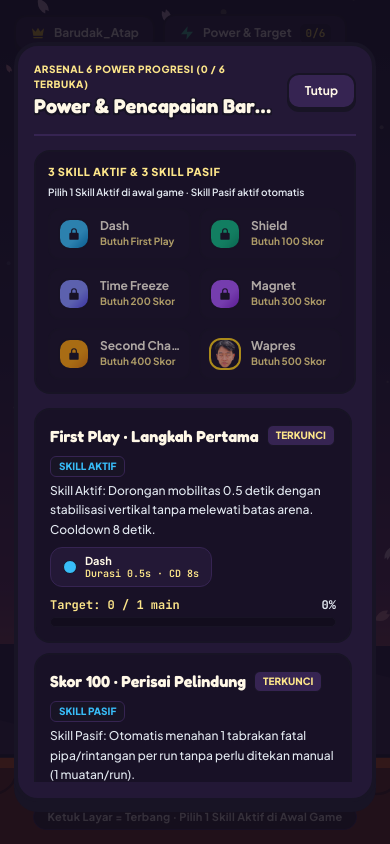
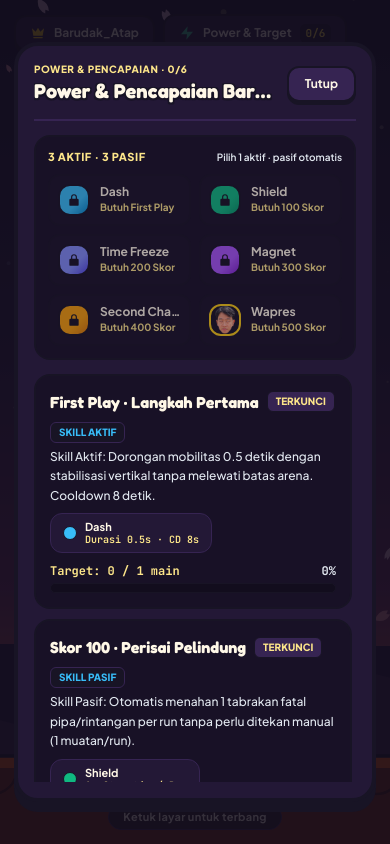
Before and after one commit to HAF2004/game-kucing, a React (Vite) app: page / in a window 390 px wide. Both pictures are taken after a click on the button "Buka Daftar Pencapaian dan Arsenal Power Barudak". Built offline with nearby package versions, Linux system fonts and the light colour scheme; no server answers.

Commit message:
refactor: simplify responsive game UI

```diff
--- a/src/App.tsx
+++ b/src/App.tsx
@@ -843,7 +843,7 @@ export default function App() {
   const equippedPowerSpec = POWER_ABILITIES[equippedRewardId] ?? POWER_ABILITIES.none;
 
   return (
-    <main className="relative w-screen h-screen overflow-hidden bg-[#181425] select-none">
+    <main className="relative w-screen h-[100dvh] min-h-[100svh] overflow-hidden bg-[#181425] select-none">
       {/* Isolated Full-Viewport 60 FPS Canvas */}
       <canvas
         ref={canvasRef}
--- a/src/components/AchievementsModal.tsx
+++ b/src/components/AchievementsModal.tsx
@@ -48,7 +48,7 @@ export const AchievementsModal: React.FC<AchievementsModalProps> = ({
         <div className="flex items-center justify-between gap-3 pb-3.5 border-b-2 border-[#362452]">
           <div className="min-w-0">
             <div className="text-[10px] sm:text-[11px] font-extrabold uppercase tracking-wider text-[#FDE68A]">
-              ARSENAL 6 POWER PROGRESI ({unlockedCount} / {achievements.length} TERBUKA)
+              POWER &amp; PENCAPAIAN · {unlockedCount}/{achievements.length}
             </div>
             <h2
               id="achievements-modal-title"
@@ -71,12 +71,12 @@ export const AchievementsModal: React.FC<AchievementsModalProps> = ({
         <div className="mt-3.5 bg-[#181126] border-2 border-[#181425] rounded-2xl p-3 sm:p-3.5">
           <div className="flex flex-wrap items-center justify-between gap-1 mb-2">
             <span className="text-[11px] sm:text-xs font-extrabold uppercase tracking-wider text-[#FDE68A]">
-              3 SKILL AKTIF &amp; 3 SKILL PASIF
+              3 AKTIF · 3 PASIF
             </span>
             <span className="text-[10px] sm:text-[11px] font-semibold text-[#E2E8F0]">
               {canSelectSkill
-                ? 'Pilih 1 Skill Aktif di awal game · Skill Pasif aktif otomatis'
-                : 'Skill Aktif dikunci saat bermain · Kembali ke Layar Utama untuk ganti skill'}
+                ? 'Pilih 1 aktif · pasif otomatis'
+                : 'Skill aktif terkunci saat bermain'}
             </span>
           </div>
 
--- a/src/components/HudOverlay.tsx
+++ b/src/components/HudOverlay.tsx
@@ -202,7 +202,7 @@ export const HudOverlay: React.FC<HudOverlayProps> = ({
           {/* Passive Skills Status Strip (Shield 100, Magnet 300, Second Chance 400) — Status-only, no manual button */}
           <div
             data-testid="hud-passive-skills"
-            className="flex flex-wrap items-center gap-1 max-w-[260px] sm:max-w-none"
+            className="hidden sm:flex flex-wrap items-center gap-1 max-w-[260px] sm:max-w-none"
             aria-label="Status Skill Pasif"
           >
             {PASSIVE_POWER_IDS.map((pid) => {
@@ -447,8 +447,9 @@ export const HudOverlay: React.FC<HudOverlayProps> = ({
               <div className="font-display text-xs font-extrabold truncate">
                 SKILL AKTIF: {isPowerUnlocked ? equippedPower.shortName.toUpperCase() : 'TERKUNCI'}
               </div>
-              <div className="text-[10px] font-semibold text-[#FDE68A] truncate">
-                Dipilih di awal game · Tidak bisa diganti saat terbang
+              <div className="text-[10px] font-semibold text-[#FDE68A] truncate" title="Dipilih di awal game dan terkunci saat terbang">
+                <span className="sm:hidden">Skill pilihan</span>
+                <span className="hidden sm:inline">Dipilih di awal · terkunci saat terbang</span>
               </div>
             </div>
           </div>
@@ -462,10 +463,10 @@ export const HudOverlay: React.FC<HudOverlayProps> = ({
       {/* DESKTOP BOTTOM CONTROL REMINDER (Hidden on mobile) */}
       <div className="hidden md:flex justify-between items-end text-[11px] font-bold text-[#FDE68A] hud-stroke-sm">
         <span className="px-2.5 py-1 rounded-lg bg-[#181425]/80 border border-[#362452]">
-          REKOR: {Math.round(hud.bestScore)} · SKILL PILIHAN: {equippedPower.shortName.toUpperCase()} (TERKUNCI SAAT TERBANG)
+          REKOR {Math.round(hud.bestScore)} · SKILL {equippedPower.shortName.toUpperCase()}
         </span>
         <span className="px-2.5 py-1 rounded-lg bg-[#181425]/80 border border-[#362452]">
-          [SPASI / KLIK] TERBANG · [SHIFT / E] AKTIFKAN {equippedPower.shortName.toUpperCase()} · [P] JEDA
+          [SPASI / KLIK] TERBANG · [SHIFT / E] SKILL · [P] JEDA
         </span>
       </div>
     </div>
--- a/src/components/LeaderboardModal.tsx
+++ b/src/components/LeaderboardModal.tsx
@@ -73,12 +73,12 @@ export const LeaderboardModal: React.FC<LeaderboardModalProps> = ({
       aria-modal="true"
       aria-labelledby="leaderboard-modal-title"
     >
-      <div className="w-full max-w-2xl max-h-[90vh] flex flex-col bg-[#231836] border-[4px] border-[#181425] rounded-3xl p-5 md:p-6 shadow-[0_10px_0_#181425] text-[#FFF8E7]">
+      <div className="w-full max-w-2xl max-h-[calc(100dvh-1rem)] sm:max-h-[90vh] flex flex-col bg-[#231836] border-[3px] sm:border-[4px] border-[#181425] rounded-2xl sm:rounded-3xl p-4 sm:p-5 md:p-6 shadow-[0_10px_0_#181425] text-[#FFF8E7]">
         {/* Header */}
         <div className="flex items-center justify-between gap-3 pb-4 border-b-2 border-[#362452]">
           <div>
             <div className="text-[11px] font-extrabold uppercase tracking-widest text-[#FDE68A]">
-              PAPAN PERINGKAT GLOBAL & PROFIL
+              PAPAN PERINGKAT & PROFIL
             </div>
             <h2
               id="leaderboard-modal-title"
@@ -93,7 +93,7 @@ export const LeaderboardModal: React.FC<LeaderboardModalProps> = ({
             aria-label="Tutup Papan Peringkat"
             className="px-3.5 py-2 rounded-xl bg-[#362452] hover:bg-[#463068] border-2 border-[#181425] shadow-[0_3px_0_#181425] text-xs font-bold text-[#FFF8E7] cursor-pointer"
           >
-            Tutup [Esc]
+            <span>Tutup</span><span className="hidden sm:inline"> [Esc]</span>
           </button>
         </div>
 
@@ -103,7 +103,7 @@ export const LeaderboardModal: React.FC<LeaderboardModalProps> = ({
             <div>
               <div className="flex items-center gap-2">
                 <span className="text-[11px] font-extrabold uppercase tracking-wider text-[#FDE68A]">
-                  PROFIL PERANGKATMU
+                  PROFIL
                 </span>
                 {currentRank && (
                   <span className="text-xs font-mono-tabular font-extrabold text-[#38BDF8]">
@@ -125,7 +125,7 @@ export const LeaderboardModal: React.FC<LeaderboardModalProps> = ({
                     onClick={handleStartEdit}
                     className="px-2.5 py-1 rounded-lg bg-[#362452] hover:bg-[#463068] border-2 border-[#181425] text-xs font-bold text-[#FDE047] cursor-pointer"
                   >
-                    Ubah Username
+                    Ubah Nama
                   </button>
                 </div>
               ) : (
@@ -180,19 +180,19 @@ export const LeaderboardModal: React.FC<LeaderboardModalProps> = ({
             {profile && (
               <div className="grid grid-cols-3 gap-2 text-center">
                 <div className="bg-[#231836] border border-[#362452] rounded-xl px-3 py-1.5">
-                  <div className="text-[10px] font-bold uppercase text-[#FDE68A]">SKOR TERBAIK</div>
+                  <div className="text-[10px] font-bold uppercase text-[#FDE68A]">SKOR</div>
                   <div className="text-base font-extrabold font-mono-tabular text-[#FACC15]">
                     {Math.round(profile.best_score)}
                   </div>
                 </div>
                 <div className="bg-[#231836] border border-[#362452] rounded-xl px-3 py-1.5">
-                  <div className="text-[10px] font-bold uppercase text-[#FDE68A]">TOTAL IKAN</div>
+                  <div className="text-[10px] font-bold uppercase text-[#FDE68A]">IKAN</div>
                   <div className="text-base font-extrabold font-mono-tabular text-[#38BDF8]">
                     {Math.round(profile.total_fish_collected)}
                   </div>
                 </div>
                 <div className="bg-[#231836] border border-[#362452] rounded-xl px-3 py-1.5">
-                  <div className="text-[10px] font-bold uppercase text-[#FDE68A]">ATAP LEWAT</div>
+                  <div className="text-[10px] font-bold uppercase text-[#FDE68A]">ATAP</div>
                   <div className="text-base font-extrabold font-mono-tabular text-[#34D399]">
                     {Math.round(profile.total_pipes_cleared)}
                   </div>
@@ -229,7 +229,7 @@ export const LeaderboardModal: React.FC<LeaderboardModalProps> = ({
                 <tr className="border-b-2 border-[#362452] text-[11px] font-extrabold uppercase text-[#FDE68A]">
                   <th className="py-2 px-3">Rank</th>
                   <th className="py-2 px-3">Pemain</th>
-                  <th className="py-2 px-3 text-right">Skor Terbaik</th>
+                  <th className="py-2 px-3 text-right">Skor</th>
                   <th className="py-2 px-3 text-right hidden sm:table-cell">Atap</th>
                   <th className="py-2 px-3 text-right hidden sm:table-cell">Ikan</th>
                 </tr>
--- a/src/components/TitleOverlay.tsx
+++ b/src/components/TitleOverlay.tsx
@@ -102,7 +102,7 @@ export const TitleOverlay: React.FC<TitleOverlayProps> = ({
         {bestScore > 0 && (
           <div className="bg-[#181425]/85 border-2 border-[#362452] rounded-xl px-3 py-1.5 text-right shrink-0 shadow-[0_3px_0_#181425]">
             <div className="text-[10px] font-extrabold tracking-wider uppercase text-[#FDE68A] leading-none">
-              REKOR ATAP
+              REKOR
             </div>
             <div className="text-xl md:text-2xl font-extrabold font-mono-tabular text-[#FFF8E7] leading-tight mt-0.5">
               {Math.round(bestScore)}
@@ -187,7 +187,7 @@ export const TitleOverlay: React.FC<TitleOverlayProps> = ({
             strokeWidth="3.5"
             paintOrder="stroke fill"
           >
-            6 SKILL: DASH · SHIELD · FREEZE · MAGNET · REVIVE · WAPRES
+            6 POWER · BUKA BERTAHAP
           </text>
         </svg>
 
@@ -201,7 +201,7 @@ export const TitleOverlay: React.FC<TitleOverlayProps> = ({
           <div className="mb-2.5 pb-2.5 border-b border-[#382854]">
             <div className="flex items-center justify-between gap-2 mb-1.5">
               <span className="text-[10px] sm:text-[11px] font-extrabold uppercase tracking-wider text-[#FDE68A]">
-                PILIH KARAKTER BARUDAK:
+                KARAKTER
               </span>
               <span
                 data-testid="title-equipped-power"
@@ -209,7 +209,7 @@ export const TitleOverlay: React.FC<TitleOverlayProps> = ({
                 style={{ backgroundColor: activePower.primaryColor }}
               >
                 {activePower.reward_id === 'none'
-                  ? 'First Play = Buka Dash!'
+                  ? 'First Play: Dash'
                   : `Skill Aktif: ${activePower.shortName}`}
               </span>
             </div>
@@ -255,7 +255,7 @@ export const TitleOverlay: React.FC<TitleOverlayProps> = ({
                         {skin.name}
                       </div>
                       <div className="text-[10px] font-semibold text-[#FDE68A] truncate">
-                        {skin.id === 'ninja' ? '4 Nyawa · Gesit' : '4 Nyawa · Jagoan'}
+                        4 nyawa
                       </div>
                     </div>
                   </button>
@@ -268,12 +268,12 @@ export const TitleOverlay: React.FC<TitleOverlayProps> = ({
           <div className="mt-2">
             <div className="flex flex-wrap items-center justify-between gap-1 mb-1.5">
               <span className="text-[10px] sm:text-[11px] font-extrabold uppercase tracking-wider text-[#FDE68A]">
-                PILIH 1 SKILL AKTIF DI AWAL GAME (TIDAK BISA SWITCH SAAT MAIN):
+                PILIH SKILL
               </span>
               <span className="text-[10px] font-bold text-[#34D399] whitespace-nowrap">
-                {unlockedAchievementsCount === 0
-                  ? 'Main Pertama = Buka Dash!'
-                  : `${unlockedAchievementsCount}/6 Power Terbuka`}
+                  {unlockedAchievementsCount === 0
+                    ? 'First Play: Dash'
+                    : `${unlockedAchievementsCount}/6 terbuka`}
               </span>
             </div>
 
@@ -376,10 +376,10 @@ export const TitleOverlay: React.FC<TitleOverlayProps> = ({
       <div className="w-full flex justify-center">
         <div className="px-3.5 py-1 rounded-full bg-[#181425]/85 border border-[#362452] text-center text-[11px] md:text-xs font-bold text-[#FFF8E7] tracking-wide whitespace-nowrap">
           <span className="md:hidden">
-            Ketuk Layar = Terbang · Pilih 1 Skill Aktif di Awal Game
+            Ketuk layar untuk terbang
           </span>
           <span className="hidden md:inline">
-            Spasi / Klik = Terbang · [Shift / E] Aktifkan Skill Pilihan · P = Jeda
+            Spasi / Klik terbang · Shift / E skill · P jeda
           </span>
         </div>
       </div>
```
